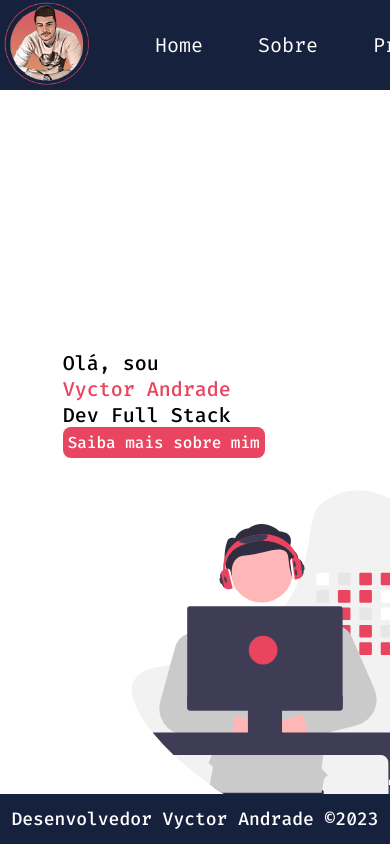
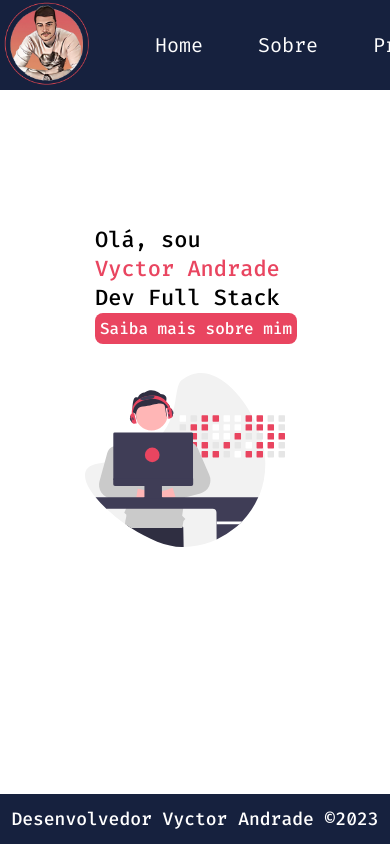
Before and after one commit to vyctorandrade/portfolio, a React (Vite) app: page / in a window 390 px wide. Built offline with nearby package versions, Linux system fonts and the light colour scheme.

Commit message:
Update Home.module.css

```diff
--- a/src/pages/Home/Home.module.css
+++ b/src/pages/Home/Home.module.css
@@ -75,12 +75,36 @@
 
 
     .home p{
-        font-size: 20px;
+
+        font-size: 22px ;
+        width: 300px;
+        position:fixed;
+		left:50%;
+		top:35%;
+		margin-left:-100px;
+		margin-top:-70px;
+
+
+        /* font-size: 20px;
+        margin-bottom: 100px;
+        margin-left: 100px; */
 
 
     }
     .home img{
-        max-width: 100%;
+
+        width: 200px;
+        position:fixed;
+		left:50%;
+		top:35%;
+		margin-left:-110px;
+		margin-top:-85px;
+
+
+
+
+
+        /* max-width: 100%;
         height: 500px;
         margin-left: -50%;
         width: 500px;
@@ -88,7 +112,7 @@
 
 
         display: flex;
-        position:fixed;
+        position:fixed; */
 
 
     }
```
